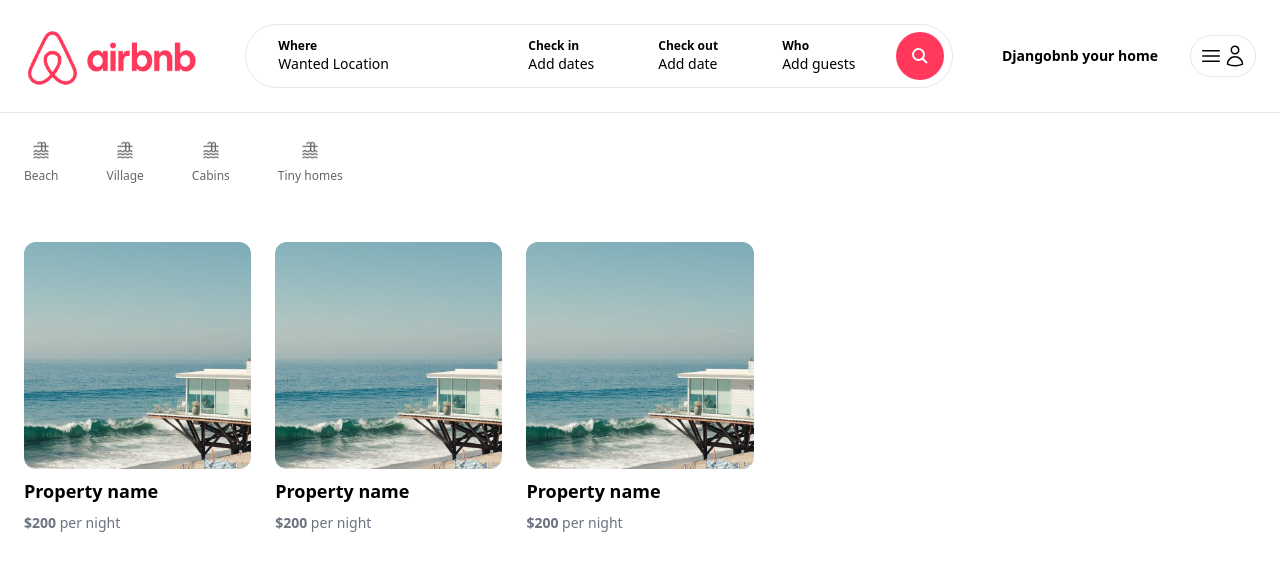
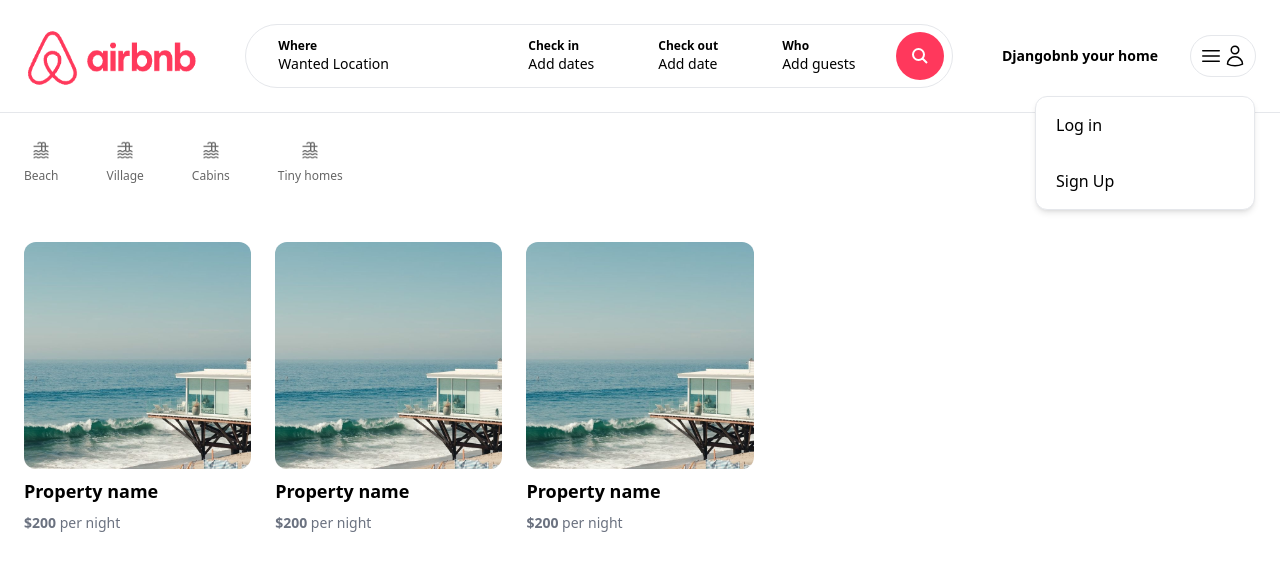
Before and after one commit to Star7-jpg/djangobnb, a Next.js app: page / in a window 1280 px wide. Both pictures are taken after a click on the button 1223 px from the left and 56 px from the top of the page. Shown: the top 570 px of the page. Built offline with nearby package versions, Linux system fonts and the light colour scheme.

Commit message:
11 User menu popup

```diff
--- /dev/null
+++ b/app/components/navbar/MenuLink.tsx
@@ -0,0 +1,22 @@
+'use client'
+
+interface MenuLinkProps {
+    label: string;
+    onClick: () => void;
+}
+
+const MenuLink: React.FC<MenuLinkProps>= ({
+    label,
+    onClick
+}) => {
+    return(
+        <div
+            onClick={onClick}
+            className="px-5 py-4 cursor-pointer hover:bg-gray-100 transition"
+        >
+            {label}
+        </div>
+    )
+}
+
+export default MenuLink;
--- a/app/components/navbar/UserNav.tsx
+++ b/app/components/navbar/UserNav.tsx
@@ -1,7 +1,17 @@
+'use client'
+
+import { useState } from "react";
+import MenuLink from "./MenuLink";
+
 const UserNav = () => {
+  const [isOpen, setIsOpen] = useState(false)
+
     return (
         <div className="p-2 relative inline-block border rounded-full">
-            <button className="flex items-center">
+            <button
+              onClick={() => setIsOpen(!isOpen)}
+              className="flex items-center"
+            >
               <svg fill="none" viewBox="0 0 24 24" strokeWidth="1.5" stroke="currentColor" className="size-6">
                 <path strokeLinecap="round" strokeLinejoin="round" d="M3.75 6.75h16.5M3.75 12h16.5m-16.5 5.25h16.5" />
               </svg>
@@ -11,6 +21,21 @@
               </svg>
 
             </button>
+
+            {isOpen && (
+              <div className="w-[220px] absolute top-[60px] right-0 bg-white border rounded-xl shadow-md flex flex-col cursor-pointer">
+                <MenuLink
+                  label = 'Log in'
+                  onClick={() => console.log('Clicked button')
+                  }
+                />
+                <MenuLink
+                  label = 'Sign Up'
+                  onClick={() => console.log('Clicked button')
+                  }
+                />
+              </div>
+            )}
         </div>
     )
 }
```
